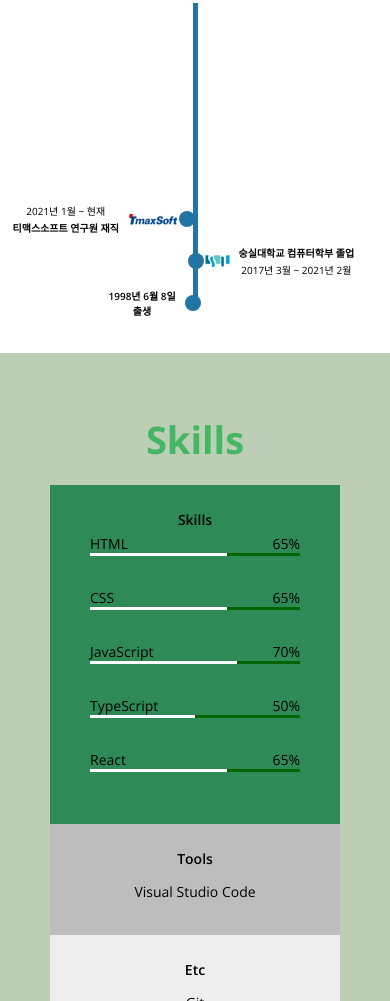
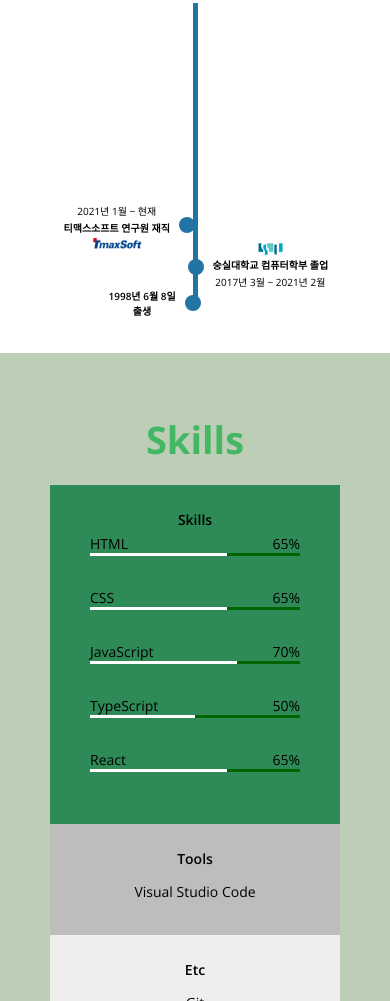
Before and after one commit to huajin7282/portfolio, a plain HTML site: page index.html in a window 390 px wide. Shown: the part 1693-2694 px from the top of the page. Drawn offline with nearby package versions, Linux system fonts and the light colour scheme.

Commit message:
about me 재수정

```diff
--- a/index.html
+++ b/index.html
@@ -87,7 +87,6 @@
     <section id="about" class="section">
       <div class="section__container">
         <h1 class="about__title">About me</h1>
-        <p></p>
         <div class="about__majors">
           <div class="major">
             <div class="major__icon">
@@ -117,6 +116,7 @@
         <div class="about__jobs">
           <div class="line">
             <div class="job" id="tmaxsoft">
+              <div class="job__box">
                 <div class="job__description">
                   <p class="job__period">2021년 1월 ~ 현재</p>
                   <p class="job__name">티맥스소프트 연구원 재직</p>
@@ -126,10 +126,12 @@
                   alt="company_tmaxsoft"
                   class="job__logo__tmax"
                 />
+              </div>
               <div class="line__point"></div>
             </div>
             <div class="job" id="soongsil">
               <div class="line__point"></div>
+              <div class="job__box">
                 <img
                   src="imgs/soongsil CI.png"
                   alt="university_soongsil"
@@ -140,9 +142,12 @@
                   <p class="job__period">2017년 3월 ~ 2021년 2월</p>
                 </div>
               </div>
+            </div>
             <div class="job" id="birth">
+              <div class="job__box">
                 <div class="job__description">
                   <p class="job__name">1998년 6월 8일<br />출생</p>
+                </div>
               </div>
               <div class="line__point"></div>
             </div>
--- a/style.css
+++ b/style.css
@@ -266,6 +266,12 @@ p {
 
 .job {
   position: absolute;
+  display: flex;
+  flex-direction: column;
+  align-items: center;
+}
+
+.job__box {
   display: flex;
   flex-direction: column;
   align-items: center;
@@ -606,7 +612,7 @@ p {
 
   #tmaxsoft {
     top: 66%;
-    left: -188px;
+    left: -137px;
   }
 
   #soongsil {
```
Lines whose indentation alone changed are shown as unchanged.
